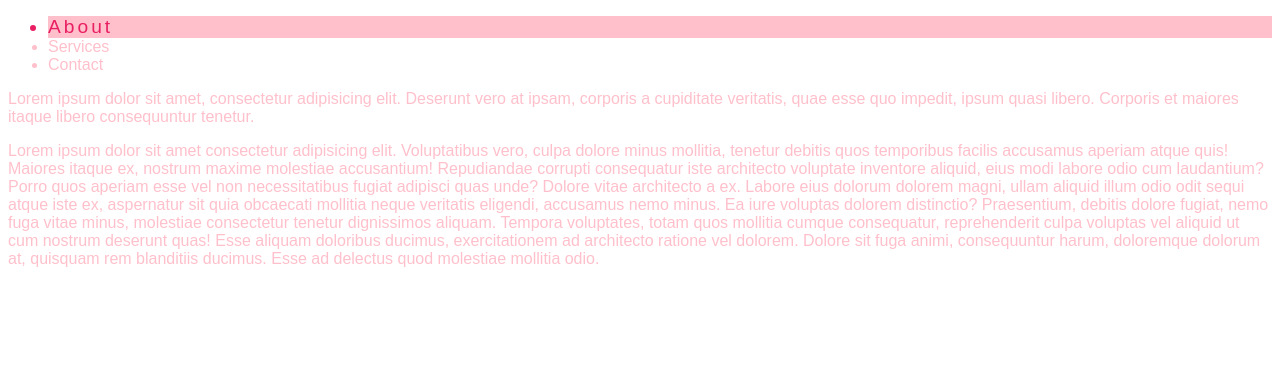
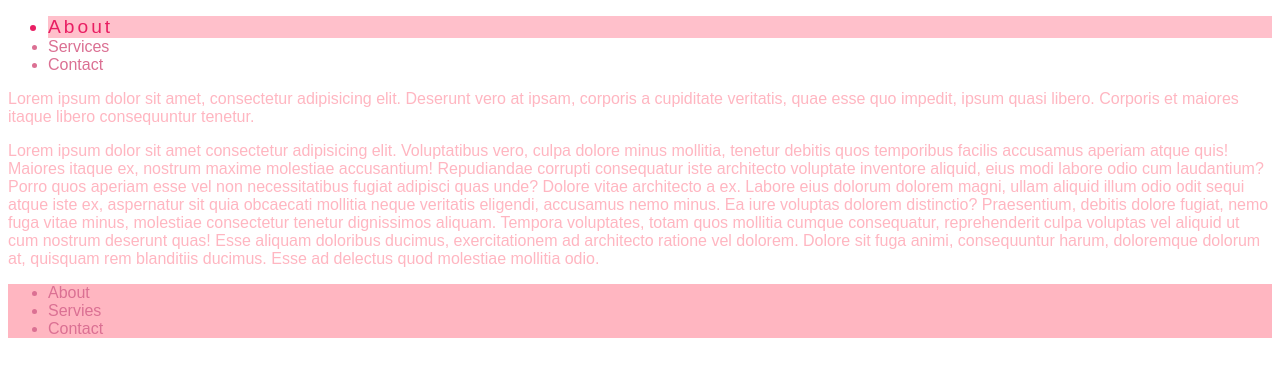
Before and after one commit to EmilyALaBelle/intro-css, a plain HTML site: page index.html in a window 1280 px wide. Drawn offline with Linux system fonts and the light colour scheme.

Commit message:
add footer background color

```diff
--- a/index.html
+++ b/index.html
@@ -15,7 +15,15 @@
     }
 
     p {
-        color: pink;
+        color: lightpink;
+    }
+
+    li {
+        color: palevioletred
+    }
+
+    footer {
+        background-color: lightpink;
     }
 </style>
 
@@ -47,6 +55,13 @@
         consequuntur harum, doloremque dolorum at, quisquam rem blanditiis ducimus. Esse ad delectus quod molestiae
         mollitia odio.
     </p>
+    <footer>
+        <ul>
+            <li>About</li>
+            <li>Servies</li>
+            <li>Contact</li>
+        </ul>
+    </footer>
 </body>
 
 </html>
```
